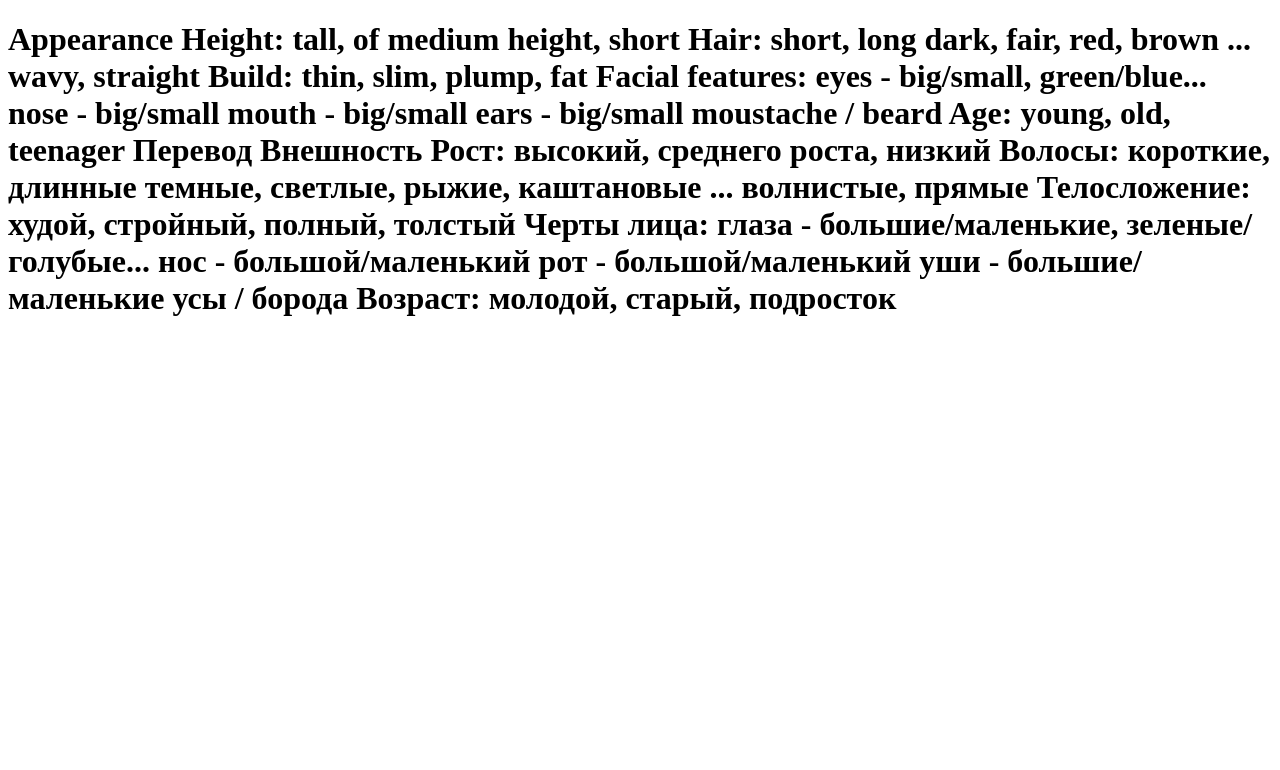
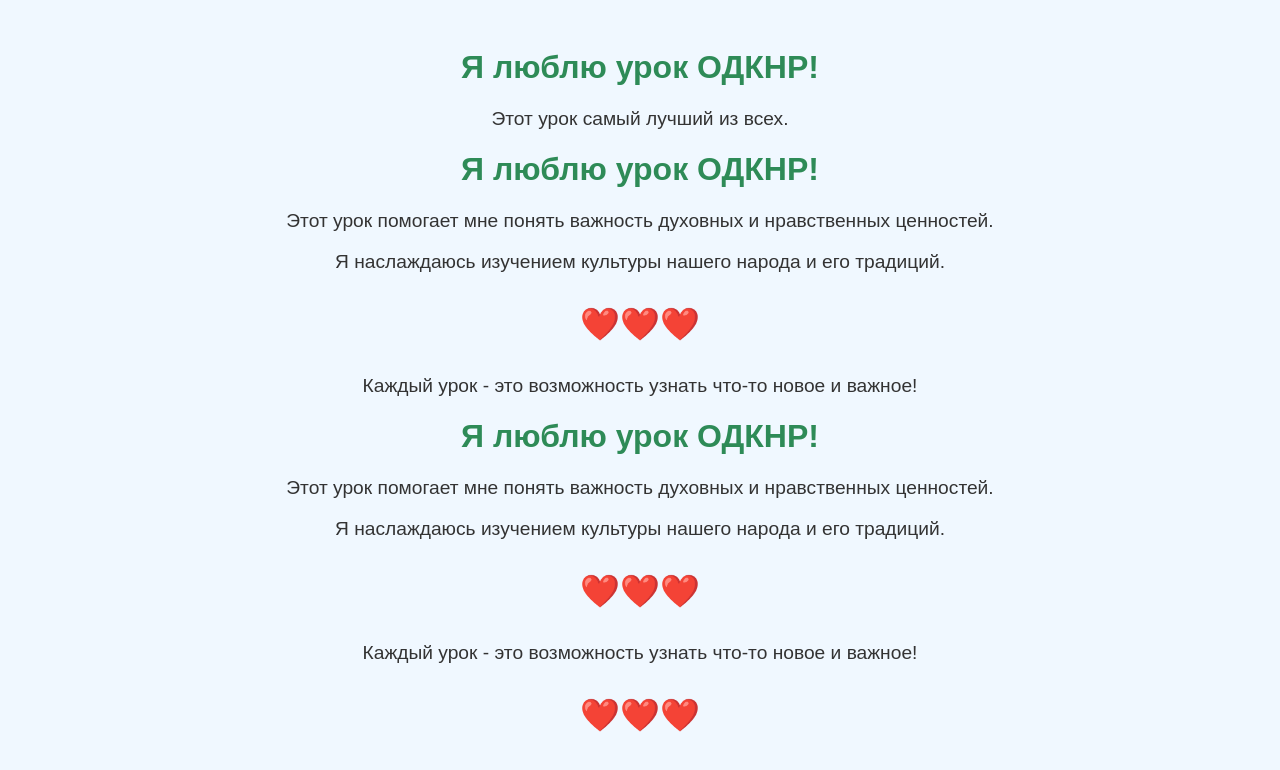
Before and after one commit to 002dr/-, a plain HTML site: page index.html in a window 1280 px wide. Drawn offline with Linux system fonts and the light colour scheme.

Commit message:
Update index.html

```diff
--- a/index.html
+++ b/index.html
@@ -3,37 +3,97 @@
 <head>
     <meta charset="UTF-8">
     <meta name="viewport" content="width=device-width, initial-scale=1.0">
-    <title>Списование</title>
+    <title>Я люблю урок ОДКНР</title>
+    <style>
+        body {
+            font-family: Arial, sans-serif;
+            background-color: #f0f8ff;
+            color: #333;
+            text-align: center;
+            padding: 20px;
+        }
+        h1 {
+            color: #2e8b57;
+        }
+        p {
+            font-size: 1.2em;
+        }
+        .heart {
+            color: red;
+            font-size: 2em;
+        }
+    </style>
 </head>
 <body>
-    <h1>Appearance
-        Height: tall, of medium height, short
-        Hair:
-        short, long
-        dark, fair, red, brown ...
-        wavy, straight
-        Build: thin, slim, plump, fat
-        Facial features:
-        eyes - big/small, green/blue...
-        nose - big/small
-        mouth - big/small
-        ears - big/small
-        moustache / beard
-        Age: young, old, teenager
-         Перевод
-         Внешность
-Рост: высокий, среднего роста, низкий
-Волосы:
-короткие, длинные
-темные, светлые, рыжие, каштановые ...
-волнистые, прямые
-Телосложение: худой, стройный, полный, толстый
-Черты лица:
-глаза - большие/маленькие, зеленые/голубые...
-нос - большой/маленький
-рот - большой/маленький
-уши - большие/маленькие
-усы / борода
-Возраст: молодой, старый, подросток</h1>
+    <h1>Я люблю урок ОДКНР!</h1>
+    <p>Этот урок самый лучший из всех.</p>
+    <!DOCTYPE html>
+<html lang="ru">
+<head>
+    <meta charset="UTF-8">
+    <meta name="viewport" content="width=device-width, initial-scale=1.0">
+    <title>Я люблю урок ОДКНР</title>
+    <style>
+        body {
+            font-family: Arial, sans-serif;
+            background-color: #f0f8ff;
+            color: #333;
+            text-align: center;
+            padding: 20px;
+        }
+        h1 {
+            color: #2e8b57;
+        }
+        p {
+            font-size: 1.2em;
+        }
+        .heart {
+            color: red;
+            font-size: 2em;
+        }
+    </style>
+</head>
+<body>
+    <h1>Я люблю урок ОДКНР!</h1>
+    <p>Этот урок помогает мне понять важность духовных и нравственных ценностей.</p>
+    <p>Я наслаждаюсь изучением культуры нашего народа и его традиций.</p>
+    <p class="heart">❤️❤️❤️</p>
+    <p>Каждый урок - это возможность узнать что-то новое и важное!</p>
+</body>
+</html><!DOCTYPE html>
+<html lang="ru">
+<head>
+    <meta charset="UTF-8">
+    <meta name="viewport" content="width=device-width, initial-scale=1.0">
+    <title>Я люблю урок ОДКНР</title>
+    <style>
+        body {
+            font-family: Arial, sans-serif;
+            background-color: #f0f8ff;
+            color: #333;
+            text-align: center;
+            padding: 20px;
+        }
+        h1 {
+            color: #2e8b57;
+        }
+        p {
+            font-size: 1.2em;
+        }
+        .heart {
+            color: red;
+            font-size: 2em;
+        }
+    </style>
+</head>
+<body>
+    <h1>Я люблю урок ОДКНР!</h1>
+    <p>Этот урок помогает мне понять важность духовных и нравственных ценностей.</p>
+    <p>Я наслаждаюсь изучением культуры нашего народа и его традиций.</p>
+    <p class="heart">❤️❤️❤️</p>
+    <p>Каждый урок - это возможность узнать что-то новое и важное!</p>
 </body>
 </html>
+    <p class="heart">❤️❤️❤️</p>
+</body>
+</html>
```
